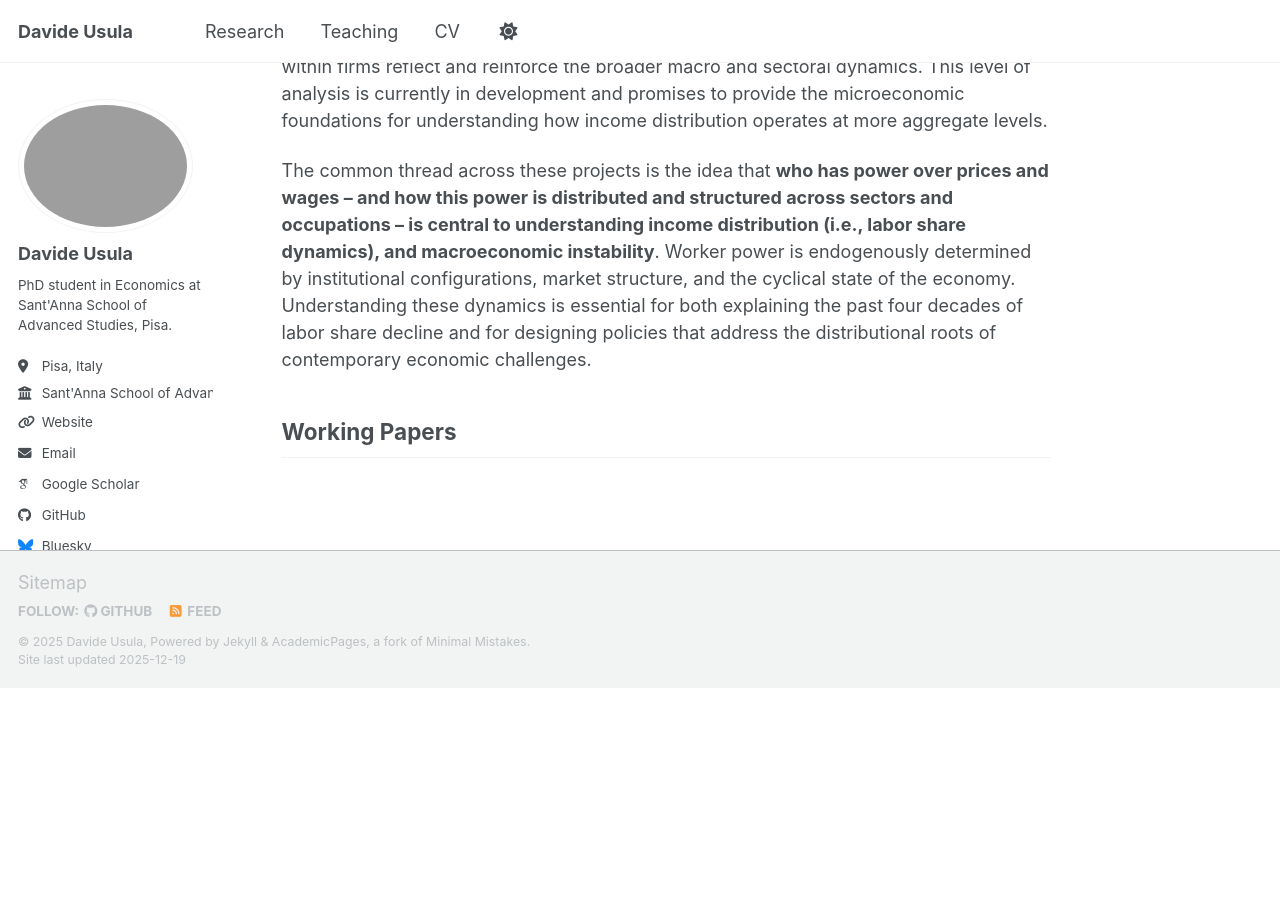
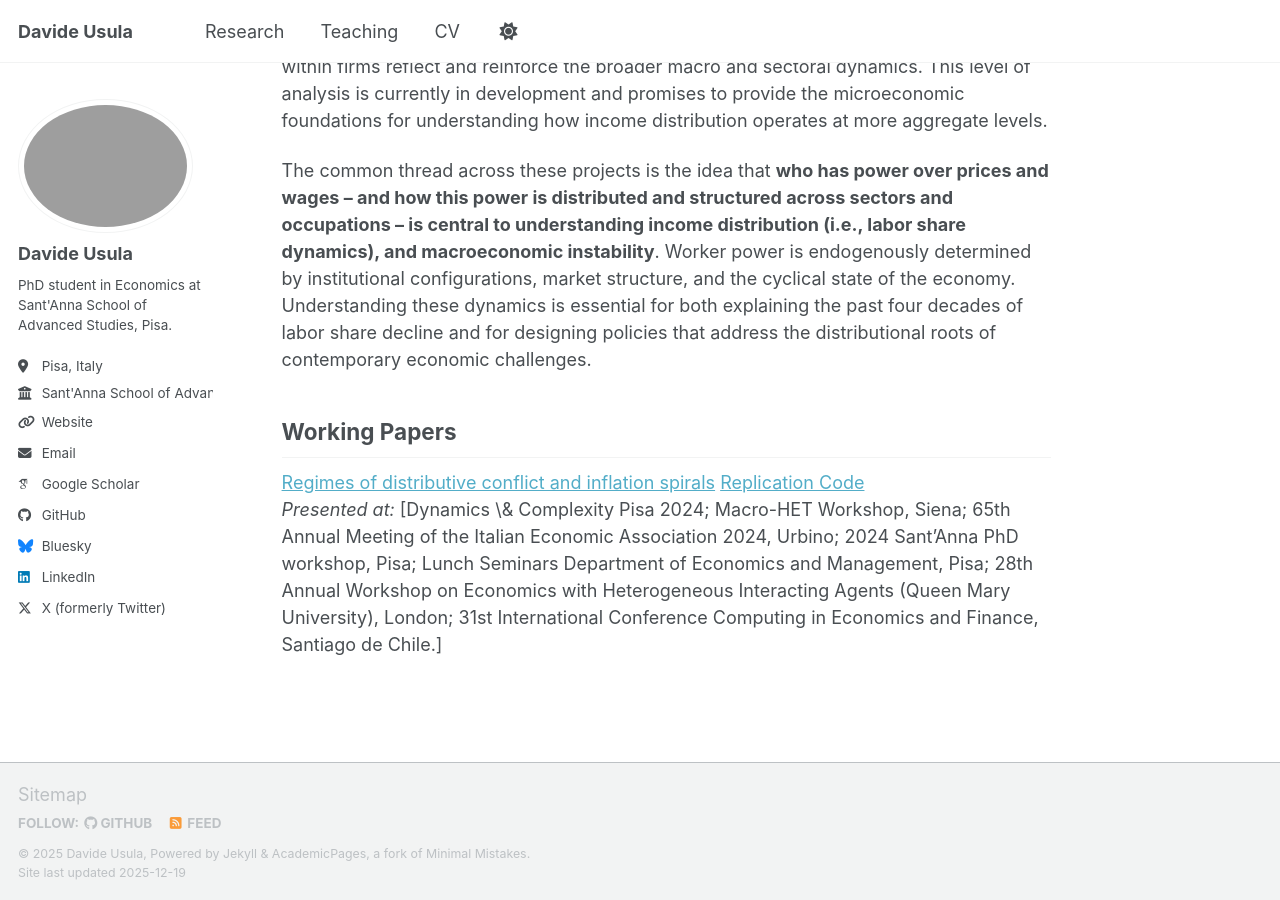
Before and after one commit to davideusula/davideusula.github.io, a Jekyll site: the page built from _pages/research.md, in a window 1280 px wide and 900 px high, scrolled down 1258 px. Built offline with Jekyll 4.4.1, drawn with Linux system fonts in a browser that asks for light colours; some web fonts are replaced; a script bundle is joined from its source files by our own code; library files that are not in the unit come from our copies; before the commit the page ends 1946 px from its top, so only the background shows below that.

Commit message:
Update research.md

```diff
--- a/_pages/research.md
+++ b/_pages/research.md
@@ -24,3 +24,7 @@
 
 
 ## Working Papers
+
+[Regimes of distributive conflict and inflation spirals]()
+[Replication Code](#)
+*Presented at:* [Dynamics \& Complexity Pisa 2024;  Macro-HET Workshop, Siena; 65th Annual Meeting of the Italian Economic Association 2024, Urbino; 2024 Sant’Anna PhD workshop, Pisa;  Lunch Seminars Department of Economics and Management, Pisa; 28th Annual Workshop on Economics with Heterogeneous Interacting Agents (Queen Mary University), London; 31st International Conference Computing in Economics and Finance, Santiago de Chile.]
```
